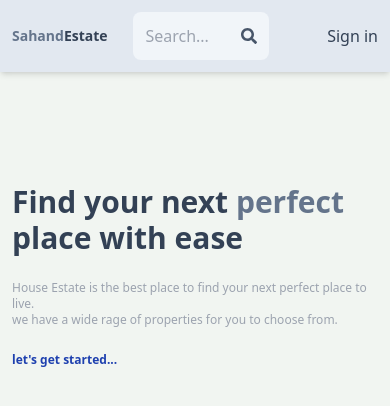
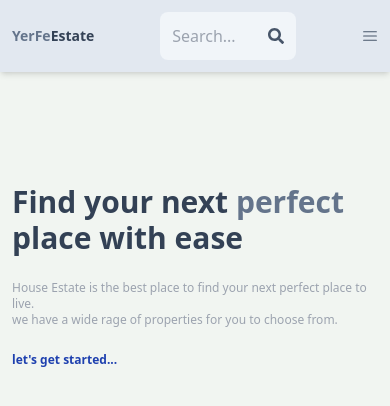
Before and after one commit to yf2405/mern-state, a React (Vite) app in the folder client/: page / in a window 390 px wide. Shown: the top 406 px of the page. Built offline with nearby package versions, Linux system fonts and the light colour scheme; no server answers.

Commit message:
Add menu

```diff
--- a/client/src/components/Header.jsx
+++ b/client/src/components/Header.jsx
@@ -1,50 +1,104 @@
-import {FaSearch} from 'react-icons/fa'
-import {Link, useNavigate} from 'react-router-dom'
-import React, { useEffect, useState } from 'react'
-import { useSelector } from 'react-redux'
-
+import { FaSearch } from 'react-icons/fa';
+import { RxHamburgerMenu } from 'react-icons/rx';
+import { Link, useNavigate } from 'react-router-dom';
+import React, { useEffect, useState } from 'react';
+import { useSelector } from 'react-redux';
 
 export default function Header() {
-    const {currentUser} = useSelector((state) => state.user)
+  const { currentUser } = useSelector((state) => state.user);
   const [searchTerm, setSearchTerm] = useState('');
+  const [isMenuOpen, setIsMenuOpen] = useState(false);
   const navigate = useNavigate();
+
+  const handleToggleMenu = () => {
+    setIsMenuOpen(!isMenuOpen);
+  };
+
   const handleSubmit = (e) => {
     e.preventDefault();
-        const urlParams = new URLSearchParams(window.location.search)
+    const urlParams = new URLSearchParams(window.location.search);
     urlParams.set('searchTerm', searchTerm);
     const searchQuery = urlParams.toString();
     navigate(`/search?${searchQuery}`);
+  };
 
-    };
-    useEffect(()=>{
+  useEffect(() => {
     const urlParams = new URLSearchParams(window.location.search);
     const searchTermFromUrl = urlParams.get('searchTerm');
-        if (searchTermFromUrl){
+    if (searchTermFromUrl) {
       setSearchTerm(searchTermFromUrl);
     }
   }, [location.search]);
+
   return (
-        <header className='bg-slate-200 shadow-md'>
-            <div className='flex justify-between items-center max-w-6xl mx-auto p-3'>
-                <Link to='/'>
-                <h1 className='font-bold text-sm smm:text-xl flex flex-wrap'>
-                    <span className='text-slate-500'>Sahand</span>
-                    <span className='text-slate-700'>Estate</span>
+    <header className="bg-slate-200 shadow-md">
+      <div className="flex justify-between items-center max-w-6xl mx-auto p-3">
+        <Link to="/">
+          <h1 className="font-bold text-sm smm:text-xl flex flex-wrap">
+            <span className="text-slate-500">YerFe</span>
+            <span className="text-slate-700">Estate</span>
           </h1>
         </Link>
-                <form onSubmit={handleSubmit} className='bg-slate-100 p-3 rounded-lg flex items-center'>
-                    <input type='text' placeholder='Search...'
-                    className='bg-transparent focus:outline-none w-24 sm:w-64'
+        <form
+          onSubmit={handleSubmit}
+          className="bg-slate-100 p-3 rounded-lg flex items-center"
+        >
+          <input
+            type="text"
+            placeholder="Search..."
+            className="bg-transparent focus:outline-none w-24 sm:w-64"
             value={searchTerm}
             onChange={(e) => setSearchTerm(e.target.value)}
           />
           <button>
-                    <FaSearch className='text-slate-600'/>
+            <FaSearch className="text-slate-600" />
           </button>
+        </form>
+        <div className="sm:hidden">
+          {/* Botón de menú hamburguesa */}
+          <RxHamburgerMenu
+            className="text-slate-600 cursor-pointer"
+            onClick={handleToggleMenu}
+          />
+          {/* Menú lateral desplegable */}
+          {isMenuOpen && (
+            <div className="fixed inset-0 z-50 bg-black bg-opacity-50" onClick={handleToggleMenu}>HOLA</div>
+          )}
+          <div
+            className={`fixed inset-y-0 right-0 z-50 bg-white w-64 p-4 transform ${
+              isMenuOpen ? 'translate-x-0' : 'translate-x-full'
+            }`}
+          >
+            {/* Contenido del menú lateral */}
+            <ul className="flex flex-col gap-4">
+              <li>
+                <Link className='sm:inline text-slate-700 hover:underline' to="/">Home</Link>
+              </li>
+              <li className='sm:inline text-slate-700 hover:underline'>
+                <Link to="/about">About</Link>
+              </li>
 
-                 </form>
+              <Link to='/profile'>
+                {currentUser ? (
+                  <img
+                    className="rounded-full h-7 w-7 object-cover"
+                    src={currentUser.avatar}
+                    alt="profile"
+                  />
+                ) :(<li className=' text-slate-700 hover:underline'>Sign in</li>)}
 
-                    <ul className='flex gap-4'>
+              </Link>
+            </ul>
+            {/* Botón para cerrar el menú lateral */}
+            <div className="mt-4">
+              <button onClick={handleToggleMenu} className="text-slate-600">
+                Close Menu
+              </button>
+            </div>
+          </div>
+        </div>
+        {/* Menú en pantallas grandes */}
+        <ul className='flex gap-4 hidden sm:flex'>
                        <Link to='/'>
                         <li className='hidden sm:inline text-slate-700 hover:underline'>Home</li>
                         </Link>
@@ -58,10 +112,7 @@ export default function Header() {
 
                         </Link>
                     </ul>
-
-
       </div>
-
     </header>
-    )
+  );
 }
```
Lines whose indentation alone changed are shown as unchanged.
